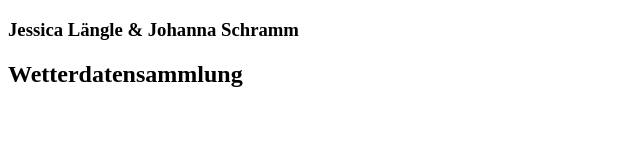
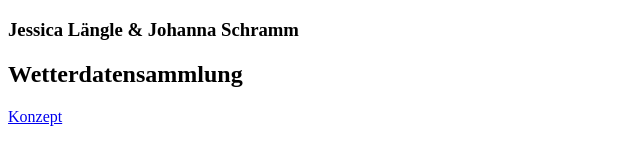
Before and after one commit to MeteoTyrol/MeteoTyrol.github.io, a plain HTML site: page index.html in a window 1280 px wide. Shown: the full height of the page, 0-640 px from the left. Drawn offline with Linux system fonts and the light colour scheme.

Commit message:
konzept Verlinkt

```diff
--- a/index.html
+++ b/index.html
@@ -18,7 +18,7 @@
             <h2><i class="fa-solid fa-cloud-sun-rain"></i> Wetterdatensammlung</h2>
         </header>
         <article>
-
+           <a href=konzept.pdf>Konzept</a>
         </article>
         <footer>
 
```
